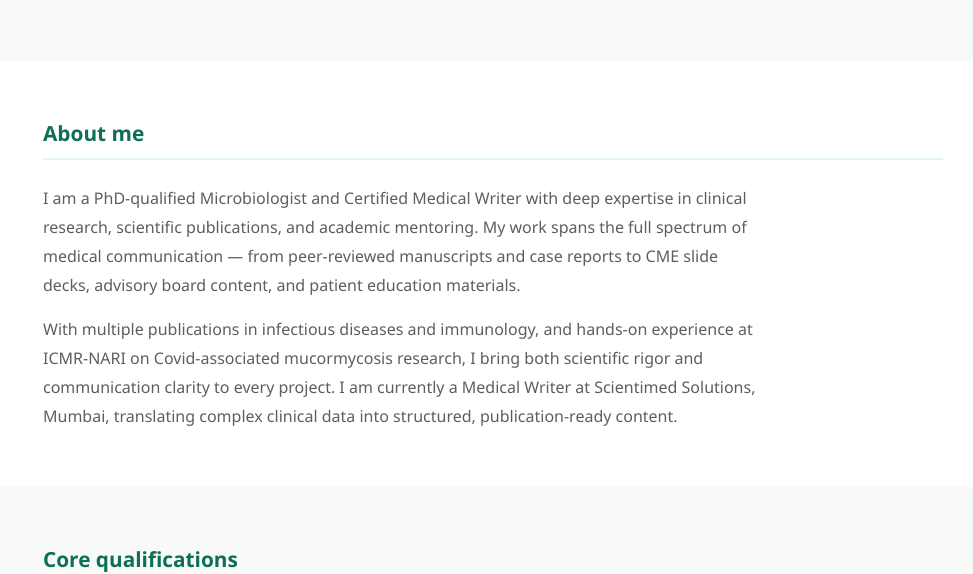
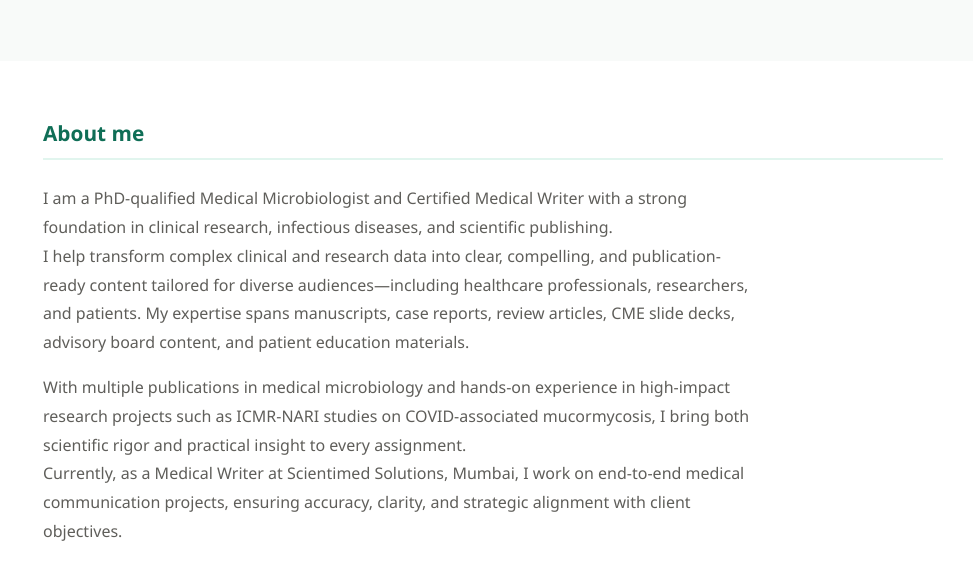
Before and after one commit to nidhiwarthe/portfolio, a plain HTML site: page index.html in a window 1280 px wide. Shown: the part 380-954 px from the top of the page, without its empty margins (147-1120 px from the left). Drawn offline with Linux system fonts and the light colour scheme.

Commit message:
Update index.html

```diff
--- a/index.html
+++ b/index.html
@@ -141,10 +141,14 @@
   <div class="section-inner">
     <h2 class="section-title">About me</h2>
     <p class="about-text">
-      I am a PhD-qualified Microbiologist and Certified Medical Writer with deep expertise in clinical research, scientific publications, and academic mentoring. My work spans the full spectrum of medical communication — from peer-reviewed manuscripts and case reports to CME slide decks, advisory board content, and patient education materials.
+     I am a PhD-qualified Medical Microbiologist and Certified Medical Writer with a strong foundation in clinical research, infectious diseases, and scientific publishing.
+<br>
+I help transform complex clinical and research data into clear, compelling, and publication-ready content tailored for diverse audiences—including healthcare professionals, researchers, and patients. My expertise spans manuscripts, case reports, review articles, CME slide decks, advisory board content, and patient education materials.
     </p>
     <p class="about-text" style="margin-top: 1rem;">
-      With multiple publications in infectious diseases and immunology, and hands-on experience at ICMR-NARI on Covid-associated mucormycosis research, I bring both scientific rigor and communication clarity to every project. I am currently a Medical Writer at Scientimed Solutions, Mumbai, translating complex clinical data into structured, publication-ready content.
+      With multiple publications in medical microbiology and hands-on experience in high-impact research projects such as ICMR-NARI studies on COVID-associated mucormycosis, I bring both scientific rigor and practical insight to every assignment.
+<br>
+Currently, as a Medical Writer at Scientimed Solutions, Mumbai, I work on end-to-end medical communication projects, ensuring accuracy, clarity, and strategic alignment with client objectives.
     </p>
   </div>
 </section>
```
